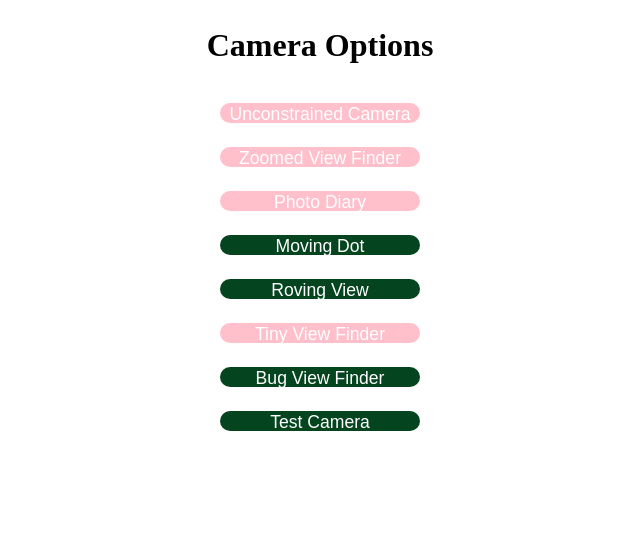
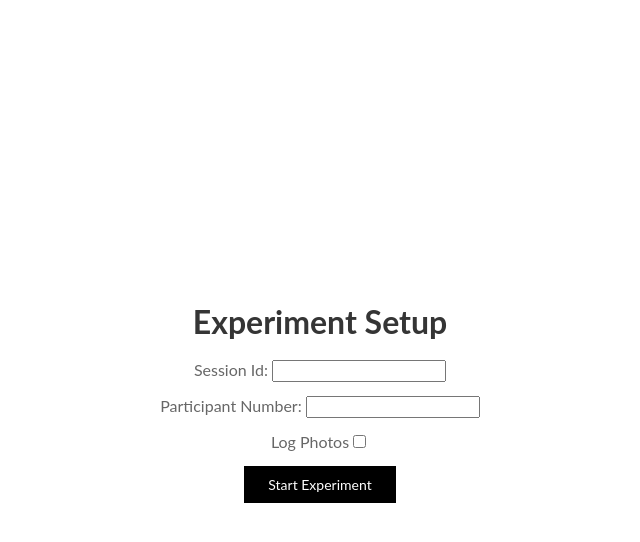
Before and after one commit to Matya-Stavnitzky/constrained-photography, a React (Vite) app: page / in a window 1280 px wide. Shown: the top 542 px of the page, without its empty margins (320-960 px from the left). Built offline with nearby package versions, Linux system fonts and the light colour scheme.

Commit message:
experiment

```diff
--- /dev/null
+++ b/src/Experiment.tsx
@@ -0,0 +1,83 @@
+import React from "react";
+import InstructionPage from "./experimentPages/InstructionPage";
+import PromptPage from "./experimentPages/PromptPage";
+import CenteringDiv from "./components/CenteringDiv";
+import {database} from "./config/firebase";
+
+const Experiment = () => {
+  const maxItems = 30; // Maximum number of items in the experiment
+  const [visiblePage, setVisiblePage] = React.useState("SetUpPage");
+  const [itemNumber, setItemNumber] = React.useState(0);
+  const [observe, setObserve] = React.useState(false);
+
+  const getItemOrder = async () => {
+    const itemOrderRef = database.collection("itemOrder");
+    itemOrderRef.get().then((querySnapshot) => {
+      const itemOrder = [];
+      querySnapshot.forEach((doc) => {
+        itemOrder.push(doc.data());
+      });
+      // Do something with the item order
+    });
+  };
+
+  return (
+    <>
+      {visiblePage === "SetUpPage" && (
+        <CenteringDiv>
+          <h1>Experiment Setup</h1>
+          <div>
+            <label htmlFor="session">Session Id: </label>
+            <input type="text" id="session" name="session"></input>
+          </div>
+
+          <div>
+            <label htmlFor="participant">Participant Number: </label>
+            <input type="text" id="participant" name="session"></input>
+          </div>
+
+          <div>
+            <label htmlFor="logging"> Log Photos</label>
+            <input type="checkbox" id="logging" name="logging"></input>
+          </div>
+
+          <button
+            onClick={() => {
+              setVisiblePage("InstructionPage");
+            }}
+          >
+            Start Experiment
+          </button>
+        </CenteringDiv>
+      )}
+
+      {visiblePage === "InstructionPage" && (
+        <InstructionPage setVisiblePage={setVisiblePage}>
+          <h1>Instructions</h1>
+          <p>
+            In this experiment you will be prompted to walk around an art
+            gallery and look at items. The phone will vibrate and a prompt will
+            appear on the screen when you should move to the next item. At each
+            item you will be asked to either observe it or take a picture of it.
+            At the end of the experiment you will be asked to remember what you
+            saw (the names of the items you saw?).
+          </p>
+          <p>You can opt out of the study at any point (ethics info here)</p>
+          <p>
+            When you are ready, click the button below to start an example item
+          </p>
+        </InstructionPage>
+      )}
+
+      {visiblePage === "ExperimentPage" && (
+        <>
+          <h1>Experiment Page</h1>
+          <button onClick={() => setVisiblePage("SetUpPage")}>
+            Back to Setup
+          </button>
+        </>
+      )}
+    </>
+  );
+};
+export default Experiment;
--- /dev/null
+++ b/src/components/CenteringDiv.tsx
@@ -0,0 +1,12 @@
+import styled from 'styled-components';
+
+const CenteringDiv = styled.div`
+  display: flex;
+  align-items: center;
+  justify-content: center;
+  flex-direction: column;
+  gap: 1.5vh;
+  height: 100vh;
+`;
+
+export default CenteringDiv;
--- a/src/config/firebase.js
+++ b/src/config/firebase.ts
@@ -3,6 +3,7 @@ import { initializeApp } from "firebase/app";
 import { getAnalytics } from "firebase/analytics";
 // TODO: Add SDKs for Firebase products that you want to use
 // https://firebase.google.com/docs/web/setup#available-libraries
+import { getAuth } from "firebase/auth";
 import { getFirestore } from "firebase/firestore";
 import { getStorage } from "firebase/storage";
 
@@ -22,5 +23,6 @@ const firebaseConfig = {
 const app = initializeApp(firebaseConfig);
 // const analytics = getAnalytics(app);
 
+export const auth = getAuth(app);
 export const database = getFirestore(app);
 export const storage = getStorage(app);
--- /dev/null
+++ b/src/experimentPages/InstructionPage.tsx
@@ -0,0 +1,59 @@
+import React from "react";
+import type { Dispatch, ReactNode, SetStateAction } from "react";
+import CenteringDiv from "../components/CenteringDiv";
+import PromptPage from "./PromptPage";
+
+interface CenteredPageProps {
+  setVisiblePage: Dispatch<SetStateAction<string>>;
+  children?: ReactNode;
+}
+
+const InstructionPage: React.FC<CenteredPageProps> = ({
+  children,
+  setVisiblePage,
+}) => {
+  const [visiblePage, InstructionPageNavigation] =
+    React.useState<string>("InstructionPage");
+
+  return (
+    <>
+      {visiblePage === "InstructionPage" && (
+        <>
+          <CenteringDiv>
+            {children}
+            <button onClick={() => InstructionPageNavigation("ExamplePrompt")}>
+              Start Example
+            </button>
+          </CenteringDiv>
+        </>
+      )}
+
+      {visiblePage === "ExamplePrompt" && (
+        <>
+          <p>This is an example prompt</p>
+          <PromptPage itemNumber={0}></PromptPage>
+        </>
+      )}
+
+      {visiblePage === "ExampleViewItemPage" && (
+        <>
+          <h1>View Item Page</h1>
+          <button onClick={() => setVisiblePage("ExperimentPage")}>
+            Back to Experiment
+          </button>
+        </>
+      )}
+
+      {visiblePage === "ExampleCameraPage" && (
+        <>
+          <h1>View Item Page</h1>
+          <button onClick={() => setVisiblePage("ExperimentPage")}>
+            Back to Experiment
+          </button>
+        </>
+      )}
+    </>
+  );
+};
+
+export default InstructionPage;
--- /dev/null
+++ b/src/experimentPages/PromptPage.tsx
@@ -0,0 +1,18 @@
+import CenteringDiv from "../components/CenteringDiv";
+
+type PromptPageProps = {
+  itemNumber: number;
+  setItemNumber: Dispatch<SetStateAction<number>>;
+};
+
+const PromptPage: React.FC<PromptPageProps> = ({ itemNumber }) => {
+  return (
+    <CenteringDiv>
+      <h1>Go to item number {itemNumber}</h1>
+      <button onClick={() => console.log("Next item")}>
+        I have arrived at the item
+      </button>
+    </CenteringDiv>
+  );
+};
+export default PromptPage;
--- /dev/null
+++ b/src/experimentPages/SetUpPage.tsx
@@ -0,0 +1,51 @@
+import type { Dispatch, SetStateAction } from "react";
+import CenteringDiv from "../components/CenteringDiv";
+
+interface SetupPageProps {
+  setVisiblePage: Dispatch<SetStateAction<string>>;
+}
+
+const SetUpPage: React.FC<SetupPageProps> = ({ setVisiblePage }) => {
+  const signIn = async () => {
+    const sessionId = (document.getElementById("session") as HTMLInputElement)
+      .value;
+    const participantNumber = (
+      document.getElementById("participant") as HTMLInputElement
+    ).value;
+    const logging = (document.getElementById("logging") as HTMLInputElement)
+      .checked;
+
+
+  };
+
+  return (
+    <CenteringDiv>
+      <h1>Experiment Setup</h1>
+      <div>
+        <label htmlFor="session">Session Id: </label>
+        <input type="text" id="session" name="session"></input>
+      </div>
+
+      <div>
+        <label htmlFor="participant">Participant Number: </label>
+        <input type="text" id="participant" name="session"></input>
+      </div>
+
+      <div>
+        <label htmlFor="logging"> Log Photos</label>
+        <input type="checkbox" id="logging" name="logging"></input>
+      </div>
+
+      <button
+        onClick={() => {
+          signIn();
+          setVisiblePage("InstructionPage");
+        }}
+      >
+        Start Experiment
+      </button>
+    </CenteringDiv>
+  );
+};
+
+export default SetUpPage;
--- a/src/main.tsx
+++ b/src/main.tsx
@@ -12,12 +12,15 @@ import Test from "./components/test";
 import TinyViewFinder from "./components/TinyViewFinder";
 import BugViewFinder from "./components/BugViewFinder";
 import "./styles/global.css";
+import SetUpPage from "./experimentPages/SetUpPage";
+import Experiment from "./Experiment";
 
 ReactDOM.createRoot(document.getElementById("root") as HTMLElement).render(
   <React.StrictMode>
     <BrowserRouter>
       <Routes>
-        <Route path="/" element={<SelectionPage/>} />
+        {/* <Route path="/" element={<SelectionPage/>} /> */}
+        <Route path="/" element={<Experiment/>} />
         <Route path="/UnconstrainedCam" element={<UnconstrainedCamFullScreen />} />
         <Route path="/ZoomedViewFinder" element={<ZoomedViewFinder />} />
         <Route path="/PhotoDiary" element={<PhotoDiary />} />
--- a/src/styles/global.css
+++ b/src/styles/global.css
@@ -4,3 +4,38 @@ body {
   line-height: 1.5;
   margin: 0;
 }
+
+* {
+    font-family: "Lato", sans-serif;
+    color: #676767;
+  }
+
+h1 {
+  position: relative;
+  text-align: center;
+  color: #353535;
+  font-size: 200%;
+  /* font-family: "Garamond", serif; */
+  margin: 0;
+}
+
+p {
+  text-align: center;
+  font-size: 1em;
+  margin: 0;
+  margin-left: 2vw;
+  margin-right: 2vw;
+}
+
+button {
+  overflow: hidden;
+  transition: all 0.3s ease;
+  background-color: #000000;
+  border: none;
+  color: white;
+  padding: 10px 24px;
+  text-align: center;
+  text-decoration: none;
+  display: inline-block;
+  font-size: 14px;
+}
```
Also changed, not shown: public/index.html (deleted, +0 -17 lines), src/experimentPages/ItemProcedure.tsx (added, +22 -0 lines), src/experimentPages/ViewItemPage.tsx (added).
